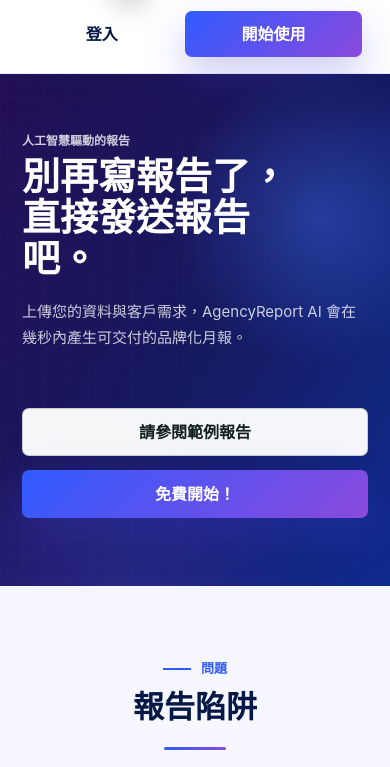
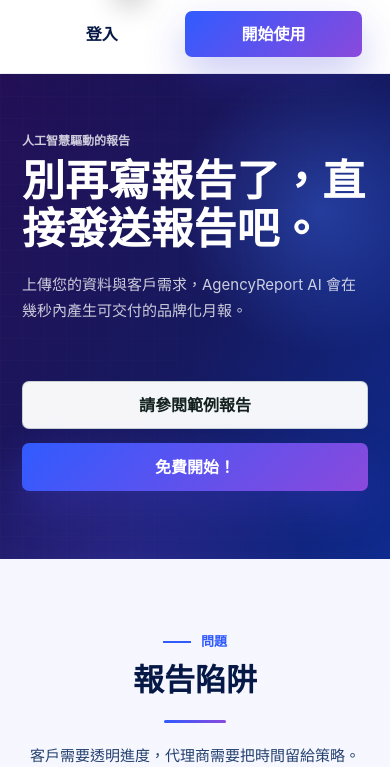
Before and after one commit to Treefrog2733/agencyreport-ai, a website: page index.html in a window 390 px wide. Shown: the part 55-822 px from the top of the page. Drawn offline with Linux system fonts and the light colour scheme; no server answers.

Commit message:
Fix landing title and section layout

```diff
--- a/index.html
+++ b/index.html
@@ -4,7 +4,7 @@
     <meta charset="utf-8" />
     <meta name="viewport" content="width=device-width, initial-scale=1" />
     <title>AgencyReport AI | 代理商 AI 月報解讀與交付工具</title>
-    <link rel="stylesheet" href="/styles.css?v=20260613-layout-polish" />
+    <link rel="stylesheet" href="/styles.css?v=20260613-title-layout-fix" />
   </head>
   <body>
     <div class="landing-info-bar">
@@ -1009,6 +1009,6 @@
         <button type="button" data-dock-action="logout"><span>↪</span><strong id="dockLogoutLabel">登出</strong></button>
       </section>
     </div>
-    <script src="/app.js?v=20260613-layout-polish"></script>
+    <script src="/app.js?v=20260613-title-layout-fix"></script>
   </body>
 </html>
--- a/styles.css
+++ b/styles.css
@@ -445,7 +445,8 @@
   border-bottom-color: rgba(32, 42, 100, 0.08);
 }
 html.public-landing .home-page {
-  max-width: 1360px;
+  width: 100%;
+  max-width: none;
   position: relative;
   gap: 0;
   padding: 0;
@@ -954,7 +955,7 @@
 .process-section .landing-copy { color: rgba(255,255,255,.66); }
 .process-grid {
   display: grid;
-  grid-template-columns: repeat(4, minmax(0, 1fr));
+  grid-template-columns: repeat(4, minmax(220px, 1fr));
   gap: 22px;
   max-width: 1180px;
   margin: 48px auto 0;
@@ -1279,6 +1280,7 @@
   margin-bottom: 20px;
   font-size: clamp(48px, 5vw, 72px);
   line-height: 1.04;
+  text-wrap: balance;
 }
 html.public-landing .home-hero p:not(.eyebrow) {
   max-width: 620px;
@@ -1342,10 +1344,12 @@
   box-shadow: 0 18px 60px rgba(24, 25, 60, .07);
 }
 .process-grid {
-  max-width: 1080px;
+  grid-template-columns: repeat(4, minmax(220px, 1fr));
+  max-width: 1180px;
   gap: 18px;
 }
 .process-grid article {
+  min-width: 0;
   min-height: 252px;
   padding: 26px;
 }
@@ -2698,9 +2702,10 @@
     padding: 58px 22px 68px;
   }
   html.public-landing .home-hero h2 {
-    max-width: 11ch;
-    font-size: 38px;
-    line-height: 1.08;
+    max-width: 100%;
+    font-size: clamp(38px, 11vw, 48px);
+    line-height: 1.12;
+    text-wrap: balance;
   }
   html.public-landing .home-hero p:not(.eyebrow) {
     font-size: 15px;
```
